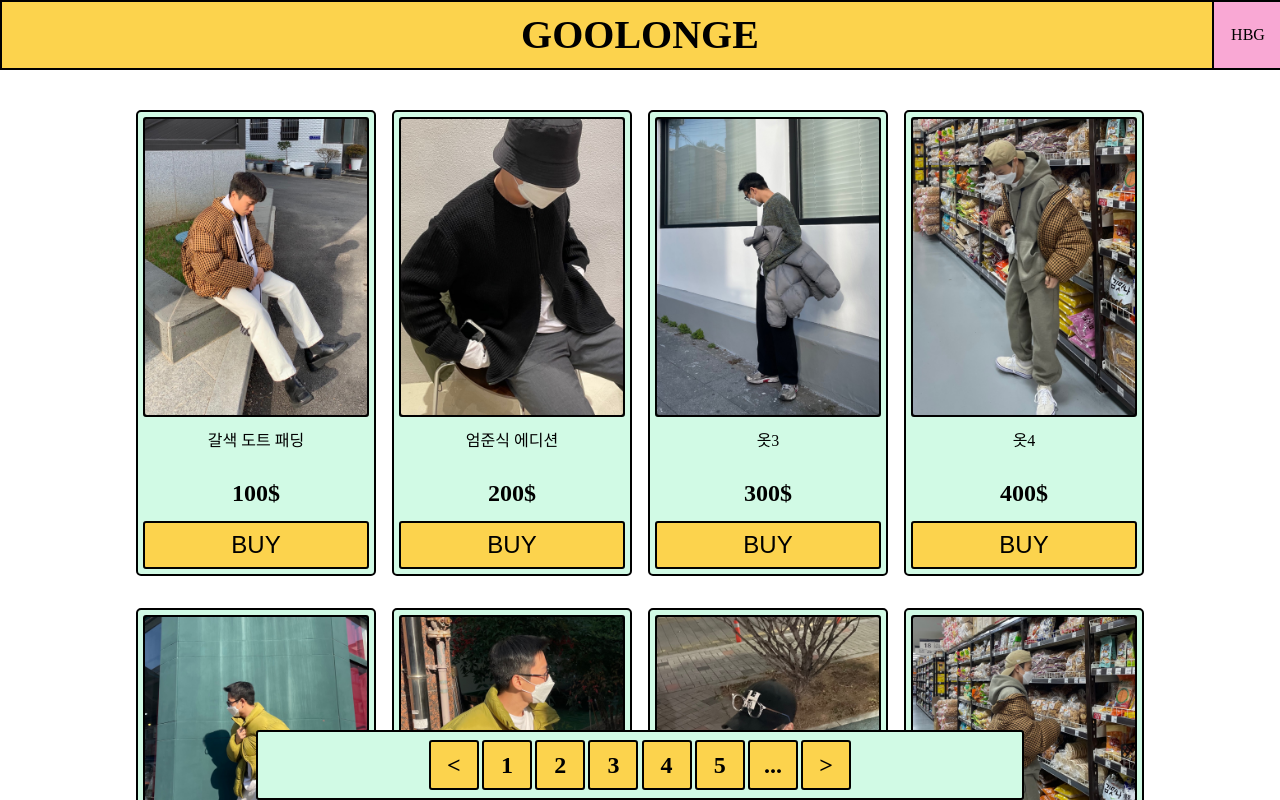
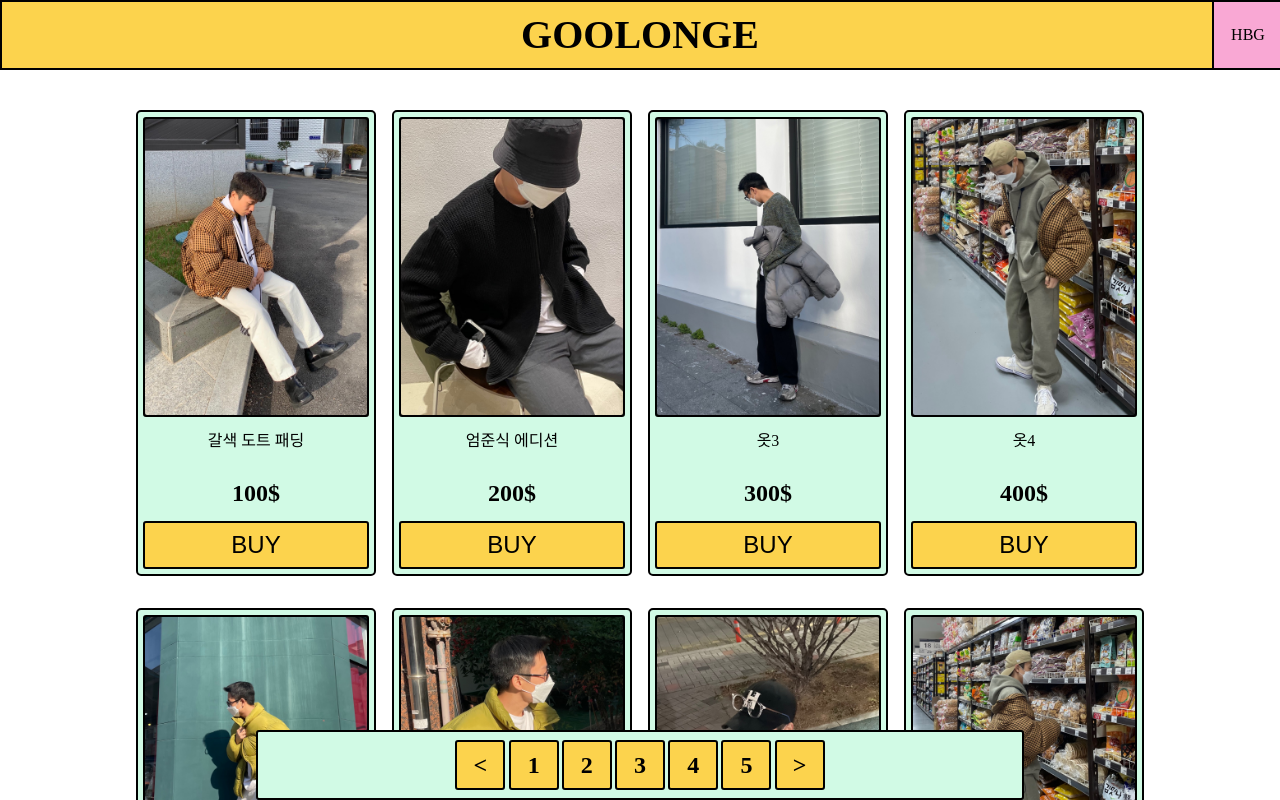
Before and after one commit to jdwns96/React-Shop, a React (Create React App) app: page / in a window 1280 px wide. Both pictures are taken after typing "Sample", "Sample123" into the empty fields and a click on the input "LOGIN". Shown: the top 800 px of the page. Built offline with nearby package versions, Linux system fonts and the light colour scheme.

Commit message:
[UPDATE] MAIN

```diff
--- a/src/components/main/Main.tsx
+++ b/src/components/main/Main.tsx
@@ -1,7 +1,7 @@
 import React, { useEffect } from "react";
 
 // react-router
-import { useLocation } from "react-router";
+import { useLocation, Redirect } from "react-router";
 
 //Redux
 import { useSelector, useDispatch } from "react-redux";
@@ -15,43 +15,55 @@ import { css } from "@emotion/react";
 import Card from "./card";
 import Pagination from "./pagination";
 
-// function
+export type CardProps = {
+  id: number;
+  title: string;
+  price: string;
+  img: string;
+  describe: string;
+};
+
+// queryString functio
 const queryString = (qs: string): number => {
   let response;
-
   const val = qs.replace("?", "");
   const arr = val.split("=");
   const temp = parseInt(arr[arr.indexOf("page") + 1]);
-  isNaN(temp) ? (response = 1) : (response = temp);
+  isNaN(temp) ? (response = 1) : (response = temp); // NaN 일 경우 "/" 으로 보낸다.
 
   return response;
 };
 
+// JSX
 const Main = () => {
   // Redux
   const dispatch = useDispatch();
-  const store = useSelector((store: RootState) => store.main);
+  const { items, currentPage, totalPage } = useSelector((store: RootState) => store.main);
 
   // router
   const location = useLocation(); // location hooks
 
-  // external function
+  // external function - queryString
   const page = queryString(location.search);
 
+  // UPDATE
+  // 쿼리스트링의 값이 변할때 마다 dispatch하여 서버에서 데이터를 가져온다.
   useEffect(() => {
     dispatch(mainRequestAction(page));
-  }, []);
+  }, [dispatch, page]);
 
   return (
     <>
+      {page <= 0 && <Redirect from="*" to="/" />}
+      {page > 99 && <Redirect from="*" to="/" />}
       <div className="main" css={main}>
         <div className="main__inner-container">
-          {store.items.map((elem: any, i: number) => (
+          {items.map((elem: CardProps, i: number) => (
             <Card key={elem.id} data={elem} />
           ))}
         </div>
       </div>
-      <Pagination />
+      <Pagination currentPage={currentPage} totalPage={totalPage} />
     </>
   );
 };
--- a/src/components/main/card/Card.tsx
+++ b/src/components/main/card/Card.tsx
@@ -5,15 +5,10 @@ import { useHistory } from "react-router";
 /** @jsxImportSource @emotion/react */
 import { css } from "@emotion/react";
 
+import type { CardProps } from "../Main";
 type Props = {
   key: number;
-  data: {
-    id: number;
-    title: string;
-    price: string;
-    img: string;
-    describe: string;
-  };
+  data: CardProps;
 };
 
 const Card = (props: Props) => {
--- a/src/components/main/pagination/Pagination.tsx
+++ b/src/components/main/pagination/Pagination.tsx
@@ -1,22 +1,49 @@
 import React from "react";
+import { useHistory } from "react-router";
 
 /** @jsxImportSource @emotion/react */
 import { css } from "@emotion/react";
 
-const Pagination = () => {
+type Props = {
+  currentPage: number;
+  totalPage: number;
+};
+
+const Pagination = (props: Props) => {
+  const { currentPage, totalPage } = props;
+
+  const history = useHistory();
+
+  const onLeftClick = (e: React.MouseEvent) => {
+    e.stopPropagation();
+    history.push(`/main?page=${currentPage - 1}`);
+  };
+
+  const onRightClick = (e: React.MouseEvent) => {
+    e.stopPropagation();
+    history.push(`/main?page=${currentPage + 1}`);
+  };
+
+  const onPageClick = (e: React.MouseEvent) => {
+    e.stopPropagation();
+  };
+
   //@반응형 페이지 네이션
   return (
     <>
       <div className="pagi" css={pagi}>
         <div className="pagi__inner-container">
-          <div className="pagi__ball">{"<"}</div>
+          <div className="pagi__ball" onClick={onLeftClick}>
+            <span>{"<"}</span>
+          </div>
           <div className="pagi__ball">{"1"}</div>
           <div className="pagi__ball">{"2"}</div>
           <div className="pagi__ball">{"3"}</div>
           <div className="pagi__ball">{"4"}</div>
           <div className="pagi__ball">{"5"}</div>
-          <div className="pagi__ball">{"..."}</div>
-          <div className="pagi__ball">{">"}</div>
+          <div className="pagi__ball" onClick={onRightClick}>
+            <span>{">"}</span>
+          </div>
         </div>
       </div>
     </>
--- a/src/components/sidebar/SideBar.tsx
+++ b/src/components/sidebar/SideBar.tsx
@@ -20,10 +20,12 @@ const SideBar = () => {
     toggle ? (document.body.style.overflow = "hidden") : (document.body.style.overflow = "unset");
   }, [toggle]);
 
+  // hamberger 토글 버튼
   const onToggle = useCallback((e: React.MouseEvent) => {
     setToggle((prevState) => !prevState);
   }, []);
 
+  // 로그아웃 버튼
   const onLogout = useCallback((e: React.MouseEvent) => {
     dispatch(logoutAction());
   }, []);
--- a/src/components/template/AppLayout.tsx
+++ b/src/components/template/AppLayout.tsx
@@ -3,8 +3,8 @@ import { Redirect } from "react-router-dom";
 
 // Redux
 import { useSelector, useDispatch } from "react-redux";
+import type { RootState } from "@modules";
 import { authRequestAction } from "@modules/global/auth";
-import type { RootState } from "@modules";
 
 // components
 import AppHeader from "@components/headers/AppHeader";
@@ -14,23 +14,25 @@ import Spinner from "@components/common/Spinner";
 
 const AppLayout = ({ children }: { children: JSX.Element }) => {
   // Redux
-  const store = useSelector((store: RootState) => store.auth);
+  const { isVerification, data } = useSelector((store: RootState) => store.auth);
   const dispatch = useDispatch();
 
+  // MOUNT
   useEffect(() => {
-    if (store.isVerification === false) {
+    if (isVerification === false) {
       // 검증을 받아야한다.
       dispatch(authRequestAction());
     }
   }, []);
 
-  if (!store.isVerification) {
+  // 처음 렌더링은 검증을 받기 전이기 때문에 스피너 처리
+  if (!isVerification) {
     return <Spinner />;
   }
 
   return (
     <>
-      {store.data.isLogin === true ? (
+      {data.isLogin === true ? (
         <>
           <AppHeader />
           <SideBar />
@@ -38,6 +40,7 @@ const AppLayout = ({ children }: { children: JSX.Element }) => {
           <AppFooter />
         </>
       ) : (
+        // 로그인 상태가 아니라면 "login page" 로 리다이렉트 한다.
         <Redirect from="*" to="/login" />
       )}
     </>
--- a/src/components/template/LoginLayout.tsx
+++ b/src/components/template/LoginLayout.tsx
@@ -3,8 +3,8 @@ import { Redirect } from "react-router-dom";
 
 // Redux
 import { useSelector, useDispatch } from "react-redux";
+import type { RootState } from "@modules";
 import { authRequestAction } from "@modules/global/auth";
-import type { RootState } from "@modules";
 
 // components
 import LoginHeader from "@components/headers/LoginHeader";
@@ -13,29 +13,32 @@ import Spinner from "@components/common/Spinner";
 
 const LoginLayout = ({ children }: { children: JSX.Element }) => {
   // Redux
-  const store = useSelector((store: RootState) => store.auth);
+  const { isVerification, data } = useSelector((store: RootState) => store.auth);
   const dispatch = useDispatch();
 
+  // MOUNT
   useEffect(() => {
-    if (store.isVerification === false) {
+    if (isVerification === false) {
       // 검증을 받아야한다.
       dispatch(authRequestAction());
     }
   }, []);
 
-  if (!store.isVerification) {
+  // 처음 렌더링은 검증을 받기 전이기 때문에 스피너 처리
+  if (!isVerification) {
     return <Spinner />;
   }
 
   return (
     <>
-      {!store.data.isLogin === true ? (
+      {!data.isLogin === true ? (
         <>
           <LoginHeader />
           {children}
           <LoginFooter />
         </>
       ) : (
+        //  로그인 상태라면 "login page" 에 접근할수 없도록 리다이렉트 한다.
         <Redirect from="*" to="/" />
       )}
     </>
--- a/src/lib/fetch.ts
+++ b/src/lib/fetch.ts
@@ -25,10 +25,16 @@ export const itemFetch = (payload: number) => {
     setTimeout(() => {
       const page = payload;
       console.log(page);
-
       // db 쿼리 역할
-      const findItems = Items.slice((page - 1) * 8, page * 8);
-      resolve(findItems);
-    }, 500);
+      const findItems = Items.slice((page - 1) * 8, page * 8); // 현제 보고있는 데이터
+      const currentPage = page;
+      const totalPage = Math.ceil(Items.length / 8);
+      const response = {
+        Items: findItems,
+        currentPage,
+        totalPage,
+      };
+      resolve(response);
+    }, 100);
   });
 };
--- a/src/modules/global/auth.ts
+++ b/src/modules/global/auth.ts
@@ -49,7 +49,6 @@ export const logoutAction = () => ({ type: LOGOUT });
 
 // middleware
 function* loginMiddleware(action: any) {
-  console.log("login saga middleware");
   try {
     // 로그인 성공시 localstorage 에 계정 정보를 저장한다.
     // 이러한 방식은 JWT 에서 사용된다.
--- a/src/modules/main/main.ts
+++ b/src/modules/main/main.ts
@@ -5,7 +5,10 @@ import { call, put, takeEvery } from "@redux-saga/core/effects";
 type MainAction = ReturnType<typeof mainRequestAction> | ReturnType<typeof mainSuccessAction> | ReturnType<typeof mainFailAction>;
 type MainState = {
   isLoading: boolean;
-  items: object[];
+
+  currentPage: number; // 현재 페이지
+  totalPage: number; // 전체 페이지
+  items: object[]; // item list
 };
 
 const MAIN_REQUEST = "main/MAIN_REQUEST" as const;
@@ -32,6 +35,9 @@ export function* mainSaga() {
 
 const initialState: MainState = {
   isLoading: false,
+
+  currentPage: 1,
+  totalPage: 1,
   items: [],
 };
 
@@ -41,18 +47,21 @@ const reducer = (state: MainState = initialState, action: MainAction) => {
       return {
         ...state,
         isLoading: true,
-        items: [],
       };
     case MAIN_SUCCESS:
       return {
         ...state,
         isLoading: false,
-        items: action.payload,
+        currentPage: action.payload.currentPage,
+        totalPage: action.payload.totalPage,
+        items: action.payload.Items,
       };
     case MAIN_FAIL:
       return {
         ...state,
         isLoading: false,
+        currentPage: 1,
+        totalPage: 1,
         items: [],
       };
     default:
```
